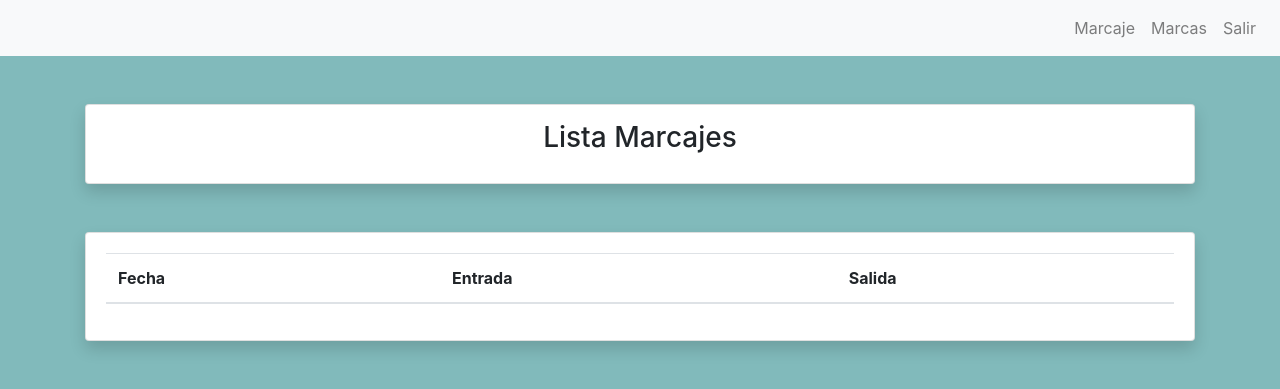
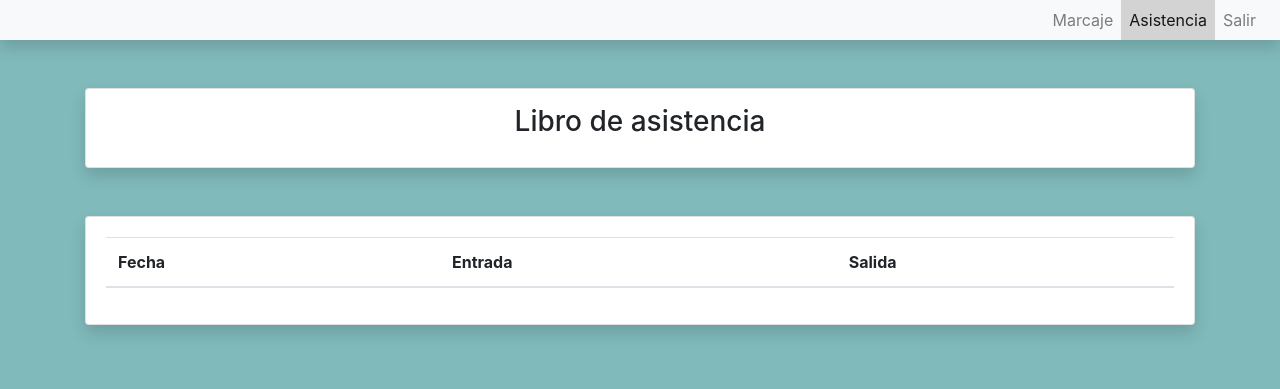
Before and after one commit to ehidalgo1/marcaje, a Django app: page /marcas/ in a window 1280 px wide. Shown: the top 389 px of the page. Run offline with Django 3.2, Linux system fonts and the light colour scheme; the visitor is signed in with stand-in values (Sample User, id 1); data that the repository does not hold is empty; some libraries are stand-ins or nearby versions.

Commit message:
se edito menu

```diff
--- /dev/null
+++ b/Marcaje/static/js/pages.js
@@ -0,0 +1,16 @@
+function menu() {
+  let menu = document.querySelector(".navbar-nav");
+
+  if (menu !== null) {
+    let arrMenu = menu.children;
+
+    for (let i = 0; i < arrMenu.length; i++) {
+      if (window.location.href === arrMenu[i].children[0].href) {
+        arrMenu[i].setAttribute("class", "active");
+        arrMenu[i].style.backgroundColor = "lightgray";
+      }
+    }
+  } //end if
+}
+
+menu();
--- a/Marcaje/templates/marcas.html
+++ b/Marcaje/templates/marcas.html
@@ -7,7 +7,7 @@
 {% include 'menu.html' %}
 <div class="container">
     <div class="card mt-5 text-center p-3 shadow">
-        <h3 class="card-title">Lista Marcajes</h3>
+        <h3 class="card-title">Libro de asistencia</h3>
     </div>
     <div class="card mt-5 shadow">
         <div class="card-body">
--- a/Marcaje/templates/menu.html
+++ b/Marcaje/templates/menu.html
@@ -1,4 +1,4 @@
-<nav class="navbar navbar-expand-lg navbar-light bg-light">
+<nav class="navbar navbar-expand-lg navbar-light bg-light pt-0 pb-0 shadow">
     <div class="d-flex justify-content-start">
       {% if marca %}
         <span class="rounded-circle"><i class="fas fa-user" style="color: gray;"></i></span>&nbsp;<label for="usuario" style="font-weight: 500; color: grey;">{{marca.usuario}}</label>
@@ -10,7 +10,7 @@
           <a class="nav-link" href="{% url 'marcaje' %}">Marcaje</a>
         </li>
         <li class="nav-item">
-          <a class="nav-link" href="{% url 'marcas' %}">Marcas</a>
+          <a class="nav-link" href="{% url 'marcas' %}">Asistencia</a>
         </li>
         <li class="nav-item">
           <a class="nav-link" href="{% url 'log-out' %}">Salir</a>
--- a/Marcaje/templates/template_base.html
+++ b/Marcaje/templates/template_base.html
@@ -28,15 +28,13 @@
     <!-- Optional JavaScript -->
     <!-- jQuery first, then Popper.js, then Bootstrap JS -->
     <script
-      src="{% static 'plugins/bootstrap/js/bootstrap.min.js' %}"
-    ></script>
-    <script
-      src="{% static 'plugins/bootstrap/js/popper.min.js' %}"
+      src="{% static 'plugins/bootstrap/js/jquery-3.5.0.min.js' %}"
     ></script>
     <script
       src="{% static 'plugins/bootstrap/js/bootstrap.min.js' %}"
     ></script>
     <script src="{% static 'plugins/fontawesome/js/all.js' %}"></script>
+    <script src="{% static 'js/pages.js' %}"></script>
     {% block js %} {% endblock %}
   </body>
 </html>
```
